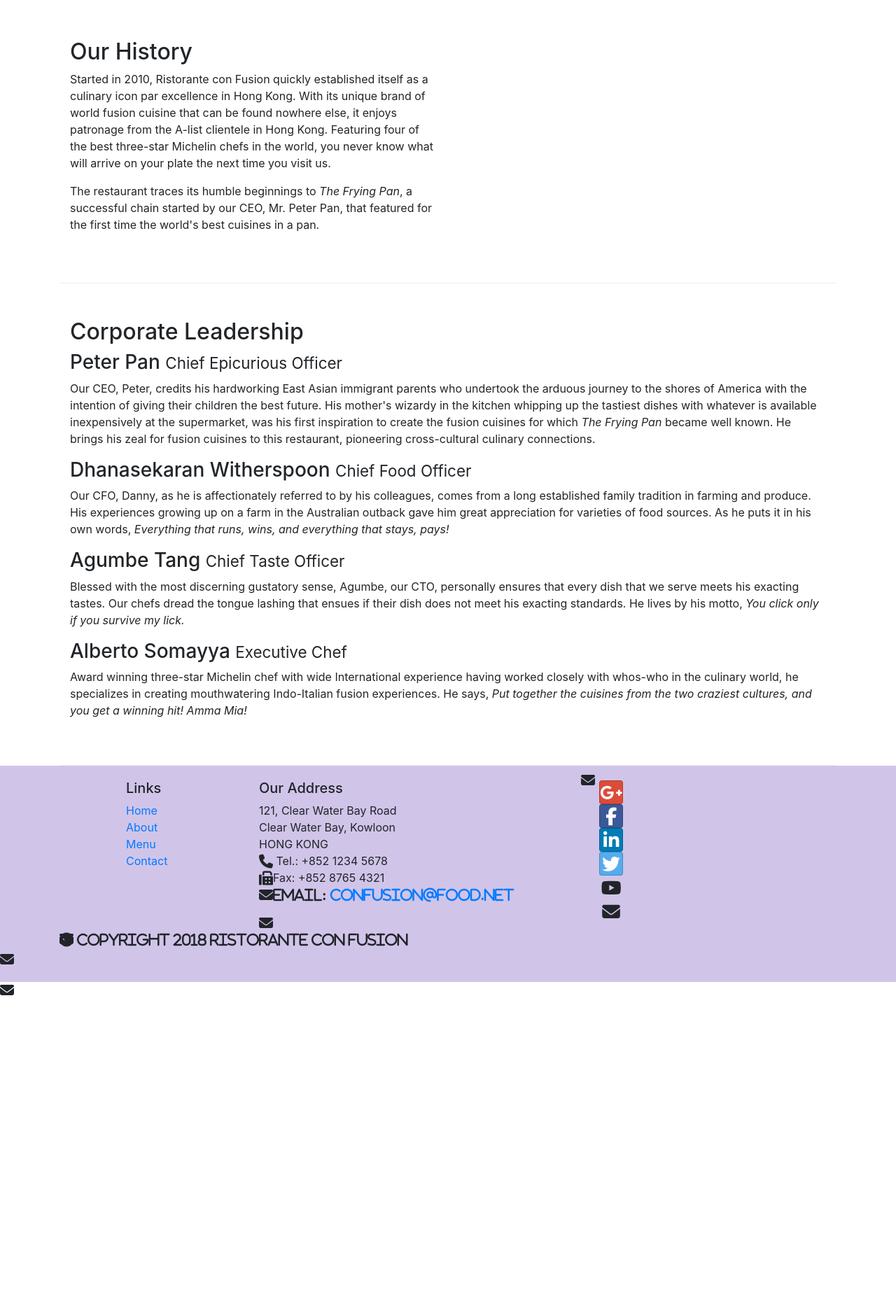
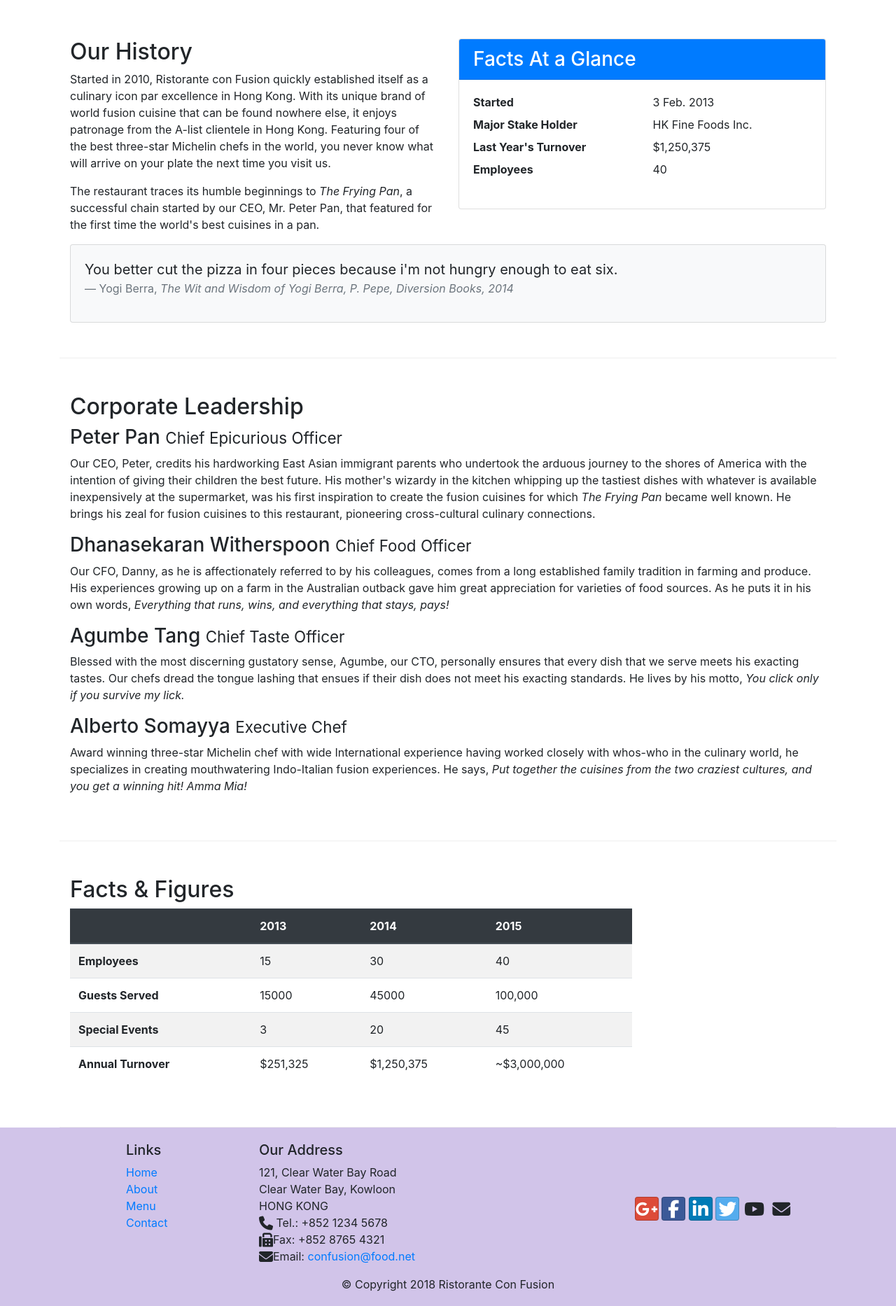
Before and after one commit to vivek-govindu/17BD1A056T, a plain HTML site: page aboutus.html in a window 1280 px wide. Shown: the part 460-2326 px from the top of the page at 70% size. Before the commit the page ends 1887 px from the top, so only its background shows below. Drawn offline with nearby package versions, Linux system fonts and the light colour scheme; files whose address does not match are found by name.

Commit message:
images and media

```diff
--- a/aboutus.html
+++ b/aboutus.html
@@ -23,7 +23,7 @@
                 <span class="navbar-toggler-icon"></span>
 
             </button>
-                <a class="navbar-brand mr-auto" href="./index.html">Ristorante Con Fusion</a>
+                <a class="navbar-brand mr-auto" href="./index.html"><img src="img/logo.png" height="30" width="41"></a>
                 <div class="collapse navbar-collapse" id="Navbar">
 
 
@@ -51,7 +51,8 @@
                     <h1>Ristorante con Fusion</h1>
                     <p>We take inspiration from the World's best cuisines, and create a unique fusion experience. Our lipsmacking creations will tickle your culinary senses!</p>
                 </div>
-                <div class="col-12 col-sm">
+                <div class="col-12 col-sm align-self-center">
+                    <img src="img/logo.png" class="img-fluid">
                 </div>
             </div>
         </div>
@@ -75,7 +76,33 @@
                 <p>Started in 2010, Ristorante con Fusion quickly established itself as a culinary icon par excellence in Hong Kong. With its unique brand of world fusion cuisine that can be found nowhere else, it enjoys patronage from the A-list clientele in Hong Kong.  Featuring four of the best three-star Michelin chefs in the world, you never know what will arrive on your plate the next time you visit us.</p>
                 <p>The restaurant traces its humble beginnings to <em>The Frying Pan</em>, a successful chain started by our CEO, Mr. Peter Pan, that featured for the first time the world's best cuisines in a pan.</p>
             </div>
-            <div>
+            <div class="col-sm">
+                <div class="card">
+                    <h3 class="card-header bg-primary text-white">Facts At a Glance</h3>
+                    <div class="card-body">
+                        <dl class="row">
+                            <dt class="col-6">Started</dt>
+                            <dd class="col-6">3 Feb. 2013</dd>
+                            <dt class="col-6">Major Stake Holder</dt>
+                            <dd class="col-6">HK Fine Foods Inc.</dd>
+                            <dt class="col-6">Last Year's Turnover</dt>
+                            <dd class="col-6">$1,250,375</dd>
+                            <dt class="col-6">Employees</dt>
+                            <dd class="col-6">40</dd>
+                        </dl>
+                    </div>
+                </div>
+            </div>
+            <div class="col-12">
+                <div class="card card-body bg-light">
+                    <blockquote class="blockquote">
+                        <p class="mb-0">You better cut the pizza in four pieces because i'm not hungry enough to eat six.</p>
+                        <footer class="blockquote-footer">Yogi Berra,
+                            <cite title="Source Title">The Wit and Wisdom of Yogi Berra,
+                            P. Pepe, Diversion Books, 2014</cite>
+                        </footer>
+                    </blockquote>
+                </div>
             </div>
         </div>
 
@@ -92,6 +119,50 @@
                 <h3>Alberto Somayya <small>Executive Chef</small></h3>
                 <p class="d-none d-sm-block">Award winning three-star Michelin chef with wide International experience having worked closely with whos-who in the culinary world, he specializes in creating mouthwatering Indo-Italian fusion experiences. He says, <em>Put together the cuisines from the two craziest cultures, and you get a winning hit! Amma Mia!</em></p>
             </div>
+       </div>
+       <div class="row row-content">
+           <div class="col-12 col-sm-9">
+               <h2>Facts &amp; Figures</h2>
+                <div class="table-responsive">
+                    <table class="table table-striped">
+                        <thead class="thead-dark">
+                            <tr>
+                                <th>&nbsp;</th>
+                                <th>2013</th>
+                                <th>2014</th>
+                                <th>2015</th>
+                            </tr>
+                        </thead>
+                        <tbody>
+                            <tr>
+                                <th>Employees</th>
+                                <td>15</td>
+                                <td>30</td>
+                                <td>40</td>
+                            </tr>
+                            <tr>
+                                <th>Guests Served</th>
+                                <td>15000</td>
+                                <td>45000</td>
+                                <td>100,000</td>
+                            </tr>
+                            <tr>
+                                <th>Special Events</th>
+                                <td>3</td>
+                                <td>20</td>
+                                <td>45</td>
+                            </tr>
+                            <tr>
+                                <th>Annual Turnover</th>
+                                <td>$251,325</td>
+                                <td>$1,250,375</td>
+                                <td>~$3,000,000</td>
+                            </tr>
+                        </tbody>
+                    </table>
+                </div>
+           </div>
+           <div class="col-12 col-sm-3"></div>
        </div>
 
     </div>
@@ -116,7 +187,7 @@
 		              HONG KONG<br>
 		              <i class="fa fa-phone fa-lg"></i> Tel.: +852 1234 5678<br>
 		              <i class="fa fa-fax fa-lg"></i>Fax: +852 8765 4321<br>
-		              <i class="fa fa-envelope fa-lg">Email: <a href="mailto:confusion@food.net">confusion@food.net</a>
+		              <i class="fa fa-envelope fa-lg"></i>Email: <a href="mailto:confusion@food.net">confusion@food.net</a>
 		           </address>
                 </div>
                 <div class="col-12 col-sm-4 align-self-center">
@@ -128,6 +199,8 @@
                         <a class="btn btn-social-icon btn-youtube" href="http://youtube.com/"><i class="fa fa-youtube fa-lg"></i></a>
                         <a class="btn btn-social-icon" href="mailto:"><i class="fa fa-envelope fa-lg"></i></a>
                     </div>
+
+
                 </div>
            </div>
            <div class="row justify-content-center">
```
Also changed, not shown: contactus.html (+4 -2 lines), index.html (+31 -10 lines), img/alberto.png (added), img/buffet.png (added), img/logo.png (added), img/uthappizza.png (added), 1 other file.
